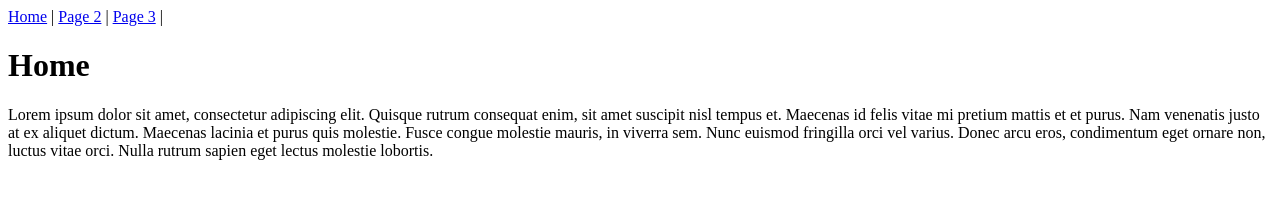
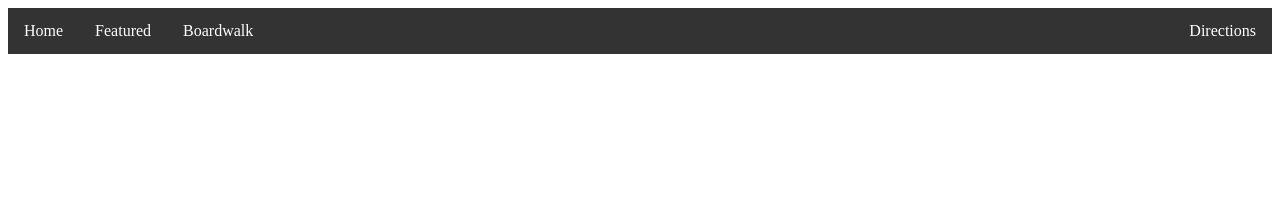
Before and after one commit to JayDahDahDitDit/garden.github.io, a plain HTML site: page index.html in a window 1280 px wide. Drawn offline with Linux system fonts and the light colour scheme.

Commit message:
Update index.html

```diff
--- a/index.html
+++ b/index.html
@@ -1,18 +1,42 @@
 <!DOCTYPE html>
 <html>
 <head>
-    <meta charset="utf-8" />
-    <title>Home</title>
+<style>
+ul {
+  list-style-type: none;
+  margin: 0;
+  padding: 0;
+  overflow: hidden;
+  background-color: #333;
+}
+
+li {
+  float: left;
+}
+
+li a {
+  display: block;
+  color: white;
+  text-align: center;
+  padding: 14px 16px;
+  text-decoration: none;
+}
+
+li a:hover {
+  background-color: #111;
+}
+
+
+</style>
 </head>
 <body>
-    <nav>
-        <a href="index.html">Home</a> |
-        <a href="page2.html">Page 2</a> |
-        <a href="page3.html">Page 3</a> |
-    </nav>
-    <h1>Home</h1>
-    <p>
-        Lorem ipsum dolor sit amet, consectetur adipiscing elit. Quisque rutrum consequat enim, sit amet suscipit nisl tempus et. Maecenas id felis vitae mi pretium mattis et et purus. Nam venenatis justo at ex aliquet dictum. Maecenas lacinia et purus quis molestie. Fusce congue molestie mauris, in viverra sem. Nunc euismod fringilla orci vel varius. Donec arcu eros, condimentum eget ornare non, luctus vitae orci. Nulla rutrum sapien eget lectus molestie lobortis.
-    </p>
+
+<ul>
+  <li><a href="#home">Home</a></li>
+  <li><a href="#featured">Featured</a></li>
+  <li><a href="#boardwalk">Boardwalk</a></li>
+  <li style= "float:right"><a  href="#directions">Directions</a></li>
+</ul>
+
 </body>
 </html>
```
